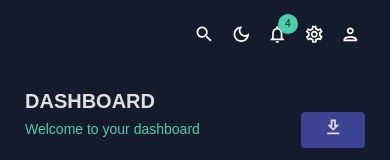
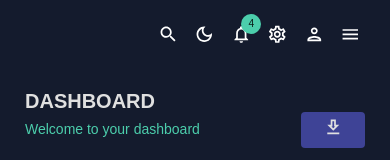
Before and after one commit to Samiomidi/cost-management, a Next.js app: page / in a window 390 px wide. Shown: the top 160 px of the page. Built offline with nearby package versions, Linux system fonts and the light colour scheme.

Commit message:
add menu icon to mobile

```diff
--- a/components/layout/Topbar.js
+++ b/components/layout/Topbar.js
@@ -7,12 +7,14 @@ import DarkModeOutlinedIcon from "@mui/icons-material/DarkModeOutlined";
 import NotificationsOutlinedIcon from "@mui/icons-material/NotificationsOutlined";
 import SettingsOutlinedIcon from "@mui/icons-material/SettingsOutlined";
 import PersonOutlinedIcon from "@mui/icons-material/PersonOutlined";
+import MenuOutlinedIcon from "@mui/icons-material/MenuOutlined";
 import SearchIcon from "@mui/icons-material/Search";
-
-function Topbar() {
+import useMediaQuery from "@mui/material/useMediaQuery";
+function Topbar({ menuOnClick }) {
   const theme = useTheme();
   const colors = tokens(theme.palette.mode);
   const colorMode = useContext(ColorModeContext);
+  const isMobile = useMediaQuery("(max-width:1080px)");
   const [showSearchInput, setShowSearchInput] = useState({
     width: "0px",
     visibility: "hidden",
@@ -75,6 +77,11 @@ function Topbar() {
         <IconButton>
           <PersonOutlinedIcon />
         </IconButton>
+        {isMobile && (
+          <IconButton onClick={menuOnClick}>
+            <MenuOutlinedIcon />
+          </IconButton>
+        )}
       </Box>
     </Box>
   );
```
